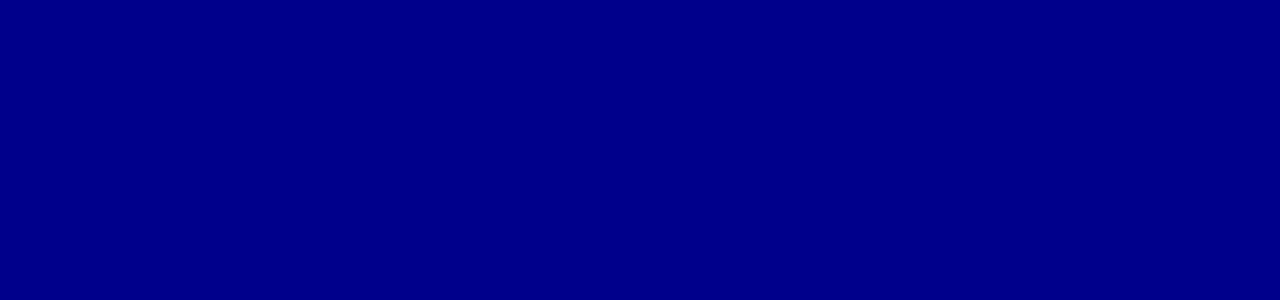
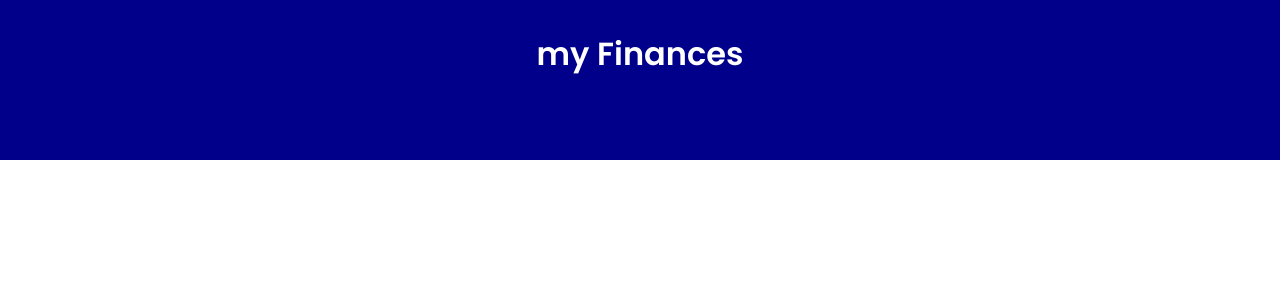
Before and after one commit to LucasMorais1998/react-my-finances, a React (Vite) app: page / in a window 1280 px wide. Shown: the top 300 px of the page. Built offline with nearby package versions, Linux system fonts and the light colour scheme.

Commit message:
add Header style

```diff
--- a/src/App.tsx
+++ b/src/App.tsx
@@ -1,8 +1,11 @@
+import Home from "./pages/Home";
+
 import { GlobalStyle } from "./styles/global";
 
 const App = () => {
   return (
     <div>
+      <Home/>
       <GlobalStyle />
     </div>
   );
--- a/src/components/Header/index.tsx
+++ b/src/components/Header/index.tsx
@@ -3,7 +3,7 @@ import { Container } from "./styles";
 const Header = () => {
   return (
     <Container>
-
+      <h1>my Finances</h1>
     </Container>
   )
 };
--- a/src/components/Header/styles.tsx
+++ b/src/components/Header/styles.tsx
@@ -1,3 +1,12 @@
 import styled from "styled-components";
 
-export const Container = styled.header``;
+export const Container = styled.header`
+  height: 20vh;
+  background-color:var(--darkblue-color);
+  text-align: center;
+
+  h1 {
+    color: var(--white-color);
+    padding-top: 1.875rem;
+  }
+`;
--- a/src/pages/Home/index.tsx
+++ b/src/pages/Home/index.tsx
@@ -1,9 +1,11 @@
+import Header from "../../components/Header";
+
 import { Container } from "./styles";
 
 const Home = () => {
   return (
     <Container>
-
+      <Header/>
     </Container>
   );
 };
--- a/src/styles/global.ts
+++ b/src/styles/global.ts
@@ -2,7 +2,7 @@ import { createGlobalStyle } from "styled-components";
 
 export const GlobalStyle = createGlobalStyle`
   :root {
-    --bg-color: darkblue;
+    --darkblue-color: darkblue;
 
     --white-color: #fff;
     --blue-color: blue;
@@ -25,7 +25,7 @@ export const GlobalStyle = createGlobalStyle`
   }
 
   body {
-    background-color: var(--bg-color);
+    background-color: var(--white-color);
     -webkit-font-smoothing: antialiaased;
   }
 
```
